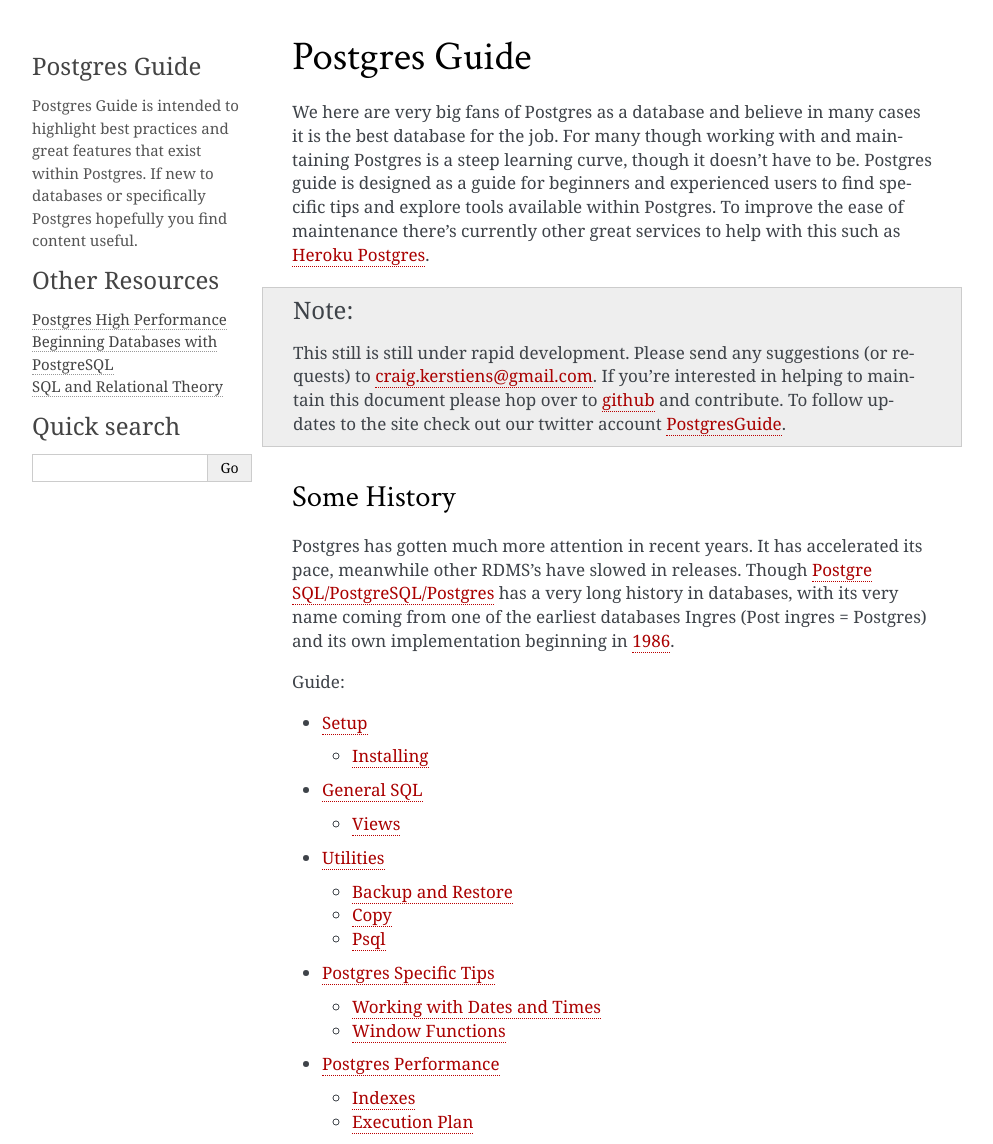
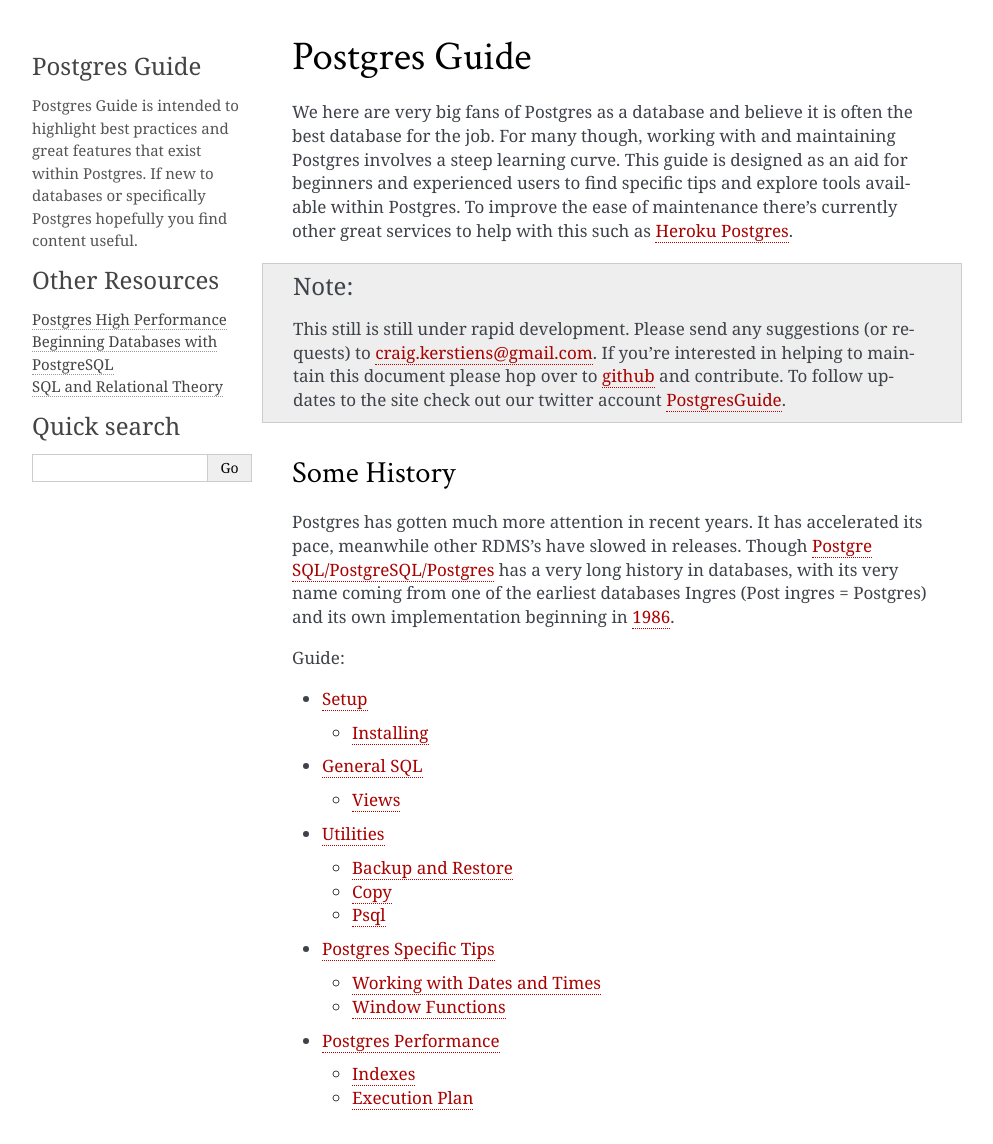
Before and after one commit to craigkerstiens/postgresguide.com, a Sphinx documentation site: the page built from source/index.rst, in a window 1280 px wide. Shown: the whole page, without its empty margins (148-1141 px from the left). Built offline with Sphinx 7.4.7, drawn with Linux system fonts in a browser that asks for light colours; after the commit the page ends 1120 px from its top, so only the background shows below that.

Commit message:
Smoother grammar on index

```diff
--- a/source/index.rst
+++ b/source/index.rst
@@ -6,10 +6,10 @@
 Postgres Guide
 ==============
 
-We here are very big fans of Postgres as a database and believe in many
-cases it is the best database for the job. For many though working with and
-maintaining Postgres is a steep learning curve, though it doesn't have to be.
-Postgres guide is designed as a guide for beginners and experienced users to
+We here are very big fans of Postgres as a database and believe
+it is often the best database for the job. For many though, working with and
+maintaining Postgres involves a steep learning curve.
+This guide is designed as an aid for beginners and experienced users to
 find specific tips and explore tools available within Postgres. To improve the
 ease of maintenance there's currently other great services to help with this
 such as `Heroku Postgres <http://postgres.heroku.com>`_.
```
